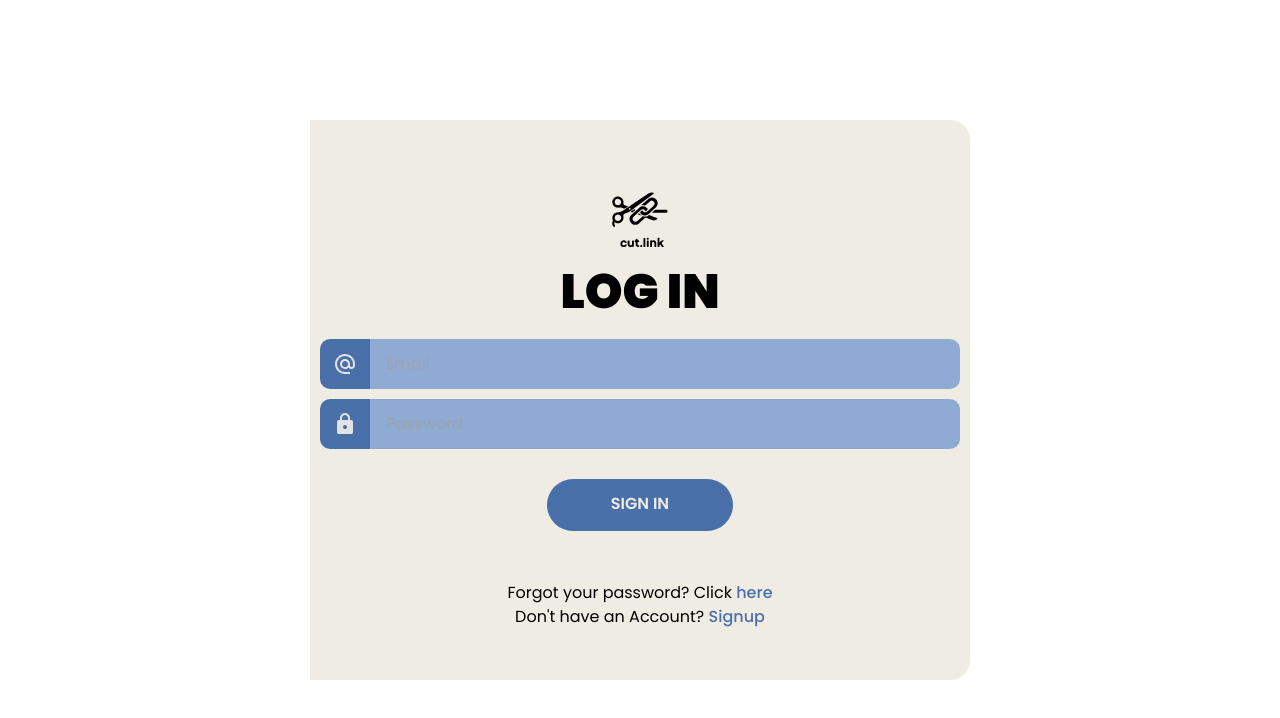
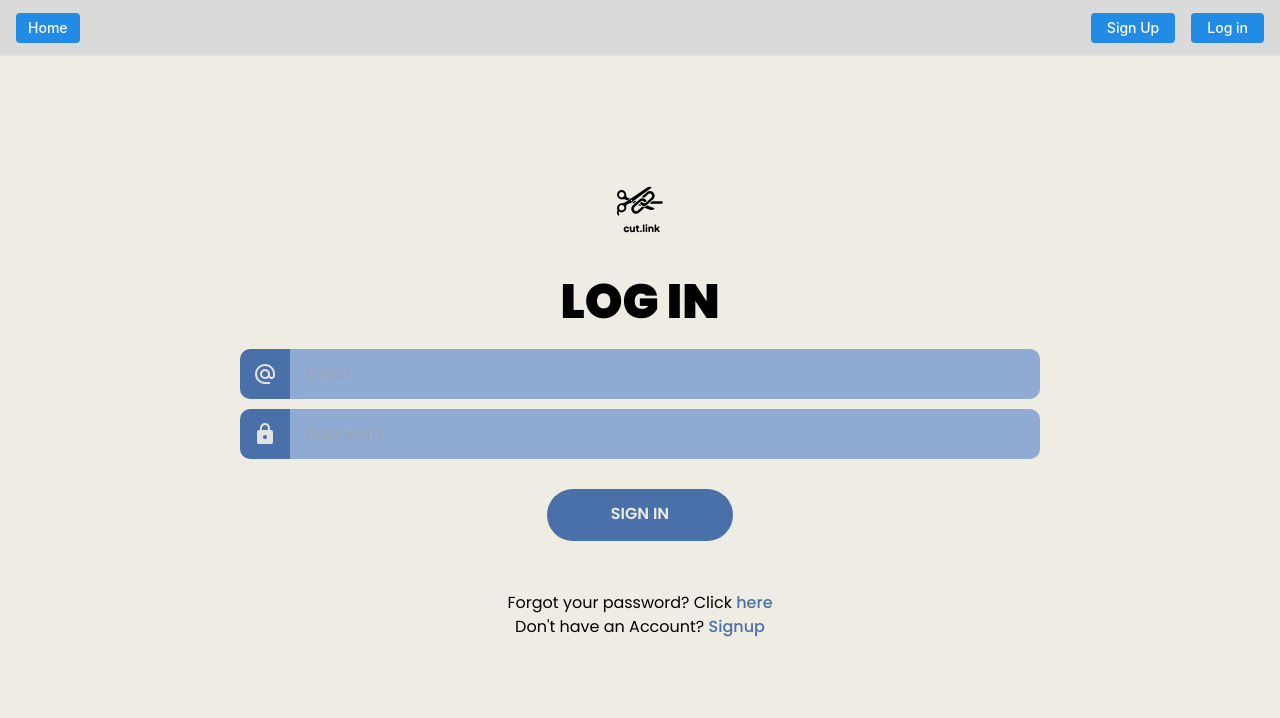
Before and after one commit to TomFiji/cut.link, a React (Vite) app: page /signin in a window 1280 px wide. Shown: the top 718 px of the page. Built offline with nearby package versions, Linux system fonts and the light colour scheme; no server answers; a web font is replaced by a local one.

Commit message:
Finalize header with check isSignedIn & isAdmin

```diff
--- a/src/App.jsx
+++ b/src/App.jsx
@@ -17,7 +17,7 @@ function App() {
   const location = useLocation();
 
   //Pages where navbar should be hidden
-  const noShowHeaderRoutes = ['/signup', '/signin', '/verify-email', '/error', '/forgot-password', '/confirm-passwords']
+  const noShowHeaderRoutes = ['/verify-email', '/error', '/forgot-password', '/confirm-passwords']
   const shouldShowHeader = !noShowHeaderRoutes.includes(location.pathname);
   return (
     <MantineProvider>
--- a/src/components/Header.jsx
+++ b/src/components/Header.jsx
@@ -18,7 +18,7 @@ function Header() {
     const [isAdmin, setIsAdmin] = useState(null)
 
     const navigate = useNavigate()
-    const admin_id = process.env.VITE_ADMIN_ID;
+    const admin_id = import.meta.env.VITE_ADMIN_ID;
 
     async function signOut() {
     const { error } = await supabase.auth.signOut()
@@ -60,21 +60,6 @@ function Header() {
     }
 
 
-  const items = links.map((link) => (
-    <a
-      key={link.label}
-      href={link.link}
-      className={classes.link}
-      data-active={active === link.link || undefined}
-      onClick={(event) => {
-        event.preventDefault();
-        setActive(link.link);
-      }}
-    >
-      {link.label}
-    </a>
-  ));
-
   useEffect(() => {
         checkSignedIn();
     }, [])
@@ -84,43 +69,90 @@ function Header() {
       <Container size="md" className={classes.inner}>
         <Group gap={5} visibleFrom="xs">
           <a
-                key='Home'
+                key='home'
                 href='/'
                 className={classes.link}
                 data-active={active === '/' || undefined}
                 onClick={(event) => {
                     event.preventDefault();
                     setActive('/');
+                    navigate('/');
                 }}
                 >
                 {'Home'}
             </a>
-             <a
-                key={link.label}
-                href={link.link}
+            {isSignedIn === true && (
+            <a
+                key='your-links'
+                href='/all-urls'
                 className={classes.link}
-                data-active={active === link.link || undefined}
+                data-active={active === '/all-urls' || undefined}
                 onClick={(event) => {
                     event.preventDefault();
-                    setActive(link.link);
+                    setActive('/all-urls');
+                    navigate('/all-urls');
                 }}
                 >
-                {link.label}
-            </a>
-             <a
-                key={link.label}
-                href={link.link}
+                {'Your Links'}
+            </a> )}
+            {isAdmin === true && (
+            <a
+                key='admin'
+                href='/admin'
                 className={classes.link}
-                data-active={active === link.link || undefined}
+                data-active={active === '/admin' || undefined}
                 onClick={(event) => {
                     event.preventDefault();
-                    setActive(link.link);
+                    setActive('/admin');
+                    navigate('/admin');
                 }}
                 >
-                {link.label}
-            </a>
+                {'Admin'}
+            </a> )}
         </Group>
-
+        <Group className={classes.signInOutButton}>
+            {isSignedIn === true && (
+              <a
+              key='logout-button'
+              className={classes.buttonLink}
+              onClick={(event) => {
+                  event.preventDefault();
+                  signOut()
+                  navigate('/admin');
+              }}
+              >
+              {'Log out'}
+              </a>
+            )}
+            {isSignedIn === false && (
+              <>
+              <a
+                key='sign-up'
+                href='/signup'
+                className={classes.buttonLink}
+                onClick={(event) => {
+                    event.preventDefault();
+                    setActive('/signup');
+                    navigate('/signup');
+                }}
+                >
+                {'Sign Up'}
+              </a>
+              <a
+                key='log-in'
+                href='/signin'
+                className={classes.buttonLink}
+                onClick={(event) => {
+                    event.preventDefault();
+                    setActive('/signin');
+                    navigate('/signin');
+                }}
+                >
+                {'Log in'}
+              </a>
+              </>
+            )}
+        </Group>
         <Burger opened={opened} onClick={toggle} hiddenFrom="xs" size="sm" />
       </Container>
     </header>
--- a/src/components/UserUrlsTable.jsx
+++ b/src/components/UserUrlsTable.jsx
@@ -47,7 +47,6 @@ function UserUrlsTable(){
 
     return(
     <>
-    <h1> Your Links </h1>
     <br />
     <ScrollArea className={classes.scrollArea} onScrollPositionChange={({ y }) => setScrolled(y !== 0)}>
         <Table miw={700} className={classes.table}>
--- a/src/css/App.css
+++ b/src/css/App.css
@@ -1,9 +1,22 @@
 #root {
-  max-width: 1280px;
-  margin: 0 auto;
-  padding: 2rem;
-  text-align: center;
+  width: 100%;
+  min-height: 100vh;
+}
 
+.app-shell {
+  width: 100%;
+  min-height: 100vh;
+  display: flex;
+  flex-direction: column;
+  background-color: #EFECE3;
+}
+
+.main-content {
+  flex: 1;
+  width: 100%;
+  display: flex;
+  justify-content: center;
+  align-items: center;
 }
 
 .logo {
--- a/src/css/HeaderSimple.module.css
+++ b/src/css/HeaderSimple.module.css
@@ -1,7 +1,7 @@
 .header {
   height: 56px;
   margin-bottom: 120px;
-  background-color: var(--mantine-color-body);
+  background-color: #dadada;
   border-bottom: 1px solid light-dark(var(--mantine-color-gray-3), var(--mantine-color-dark-4));
   position: fixed;
   top: 0;
@@ -14,7 +14,7 @@
 .inner {
   height: 56px;
   display: flex;
-  justify-content: center;
+  justify-content: space-between;
   align-items: center;
   max-width: 100% !important;
   padding: 0 20px;
@@ -39,3 +39,27 @@
     color: var(--mantine-color-white);
   }
 }
+
+.signInOutButton {
+  display: flex;
+  gap: 8px;
+  margin-left: auto;
+}
+
+.buttonLink {
+  display: block;
+  line-height: 1;
+  padding: 8px 16px;
+  border-radius: var(--mantine-radius-sm);
+  text-decoration: none;
+  color: var(--mantine-color-white);
+  font-size: var(--mantine-font-size-sm);
+  font-weight: 500;
+  background-color: var(--mantine-color-blue-filled);
+  cursor: pointer;
+  border: none;
+
+  @mixin hover {
+    background-color: var(--mantine-color-blue-6);
+  }
+}
--- a/src/css/Home.css
+++ b/src/css/Home.css
@@ -6,6 +6,7 @@
     --text-color: black;
     --accent-color: #4A70A9;
     --input-color: #8FABD4;
+    --background-color:
 }
 
 .url-input-label{
--- a/src/css/Signup.css
+++ b/src/css/Signup.css
@@ -12,6 +12,13 @@
     padding: 0;
 }
 
+.body{
+    min-height: 100vh;
+    width: 100%;
+    display: flex;
+    align-items: center;
+    justify-content: center;
+}
 
 .sign-up-div{
     font-family: Poppins, Segoe UI, sans-serif;
@@ -19,9 +26,9 @@
     color: var(--text-color);
     text-align: center;
     background-color: var(--base-color);
-    height: 70vh;
-    padding: 10px;
-    border-radius: 0 20px 20px 0;
+    width: 100%;
+    min-height: 100vh;
+    padding: 40px;
     display: flex;
     flex-direction: column;
     align-items: center;
@@ -30,29 +37,35 @@
 
 .logo{
     display: block;
-    width: 20vw;
-    margin: 0 auto;
+    width: 150px;
+    max-width: 100%;
+    margin: 0 auto 20px;
+    align-self: center;
 }
 
 .sign-up-div h1{
     font-size: 3rem;
     font-weight: 900;
     text-transform: uppercase;
+    align-self: center;
 }
 
 .sign-up-div form{
+    width: 100%;
+    max-width: 900px;
     margin-top: 20px;
     margin-bottom: 50px;
     display: flex;
     flex-direction: column;
-    align-items: center;
+    align-items: stretch;
     gap: 10px;
 }
 
 .sign-up-div form>div{
-    width: 50vw;
+    width: 100%;
+    max-width: 800px;
     display: flex;
-    justify-content: center;
+    margin: 0 auto;
 }
 
 .sign-up-div form label{
@@ -81,6 +94,7 @@
     flex-grow: 1;
     min-width: 0;
     height: 50px;
+    width: 100%;
     padding: 1em;
     font: inherit;
     border-radius: 0 10px 10px 0;
@@ -106,6 +120,8 @@
 
 .sign-up-div form button{
     margin-top: 10px;
+    margin-left: auto;
+    margin-right: auto;
     border: none;
     border-radius: 1000px;
     padding: .85em 4em;
@@ -134,4 +150,5 @@
 
 .sign-up-div #errors{
     color: red;
+    text-align: center;
 }
--- a/src/css/index.css
+++ b/src/css/index.css
@@ -10,9 +10,11 @@
 
   color-scheme: light dark;
   color: black;
-  background-color: #EFECE3;
+  --base-color: #EFECE3;
+  background-color: var(--base-color);
   --accent-color: #4A70A9;
   --input-color: #8FABD4;
+  --text-color: black;
 
   font-synthesis: none;
   text-rendering: optimizeLegibility;
@@ -63,8 +65,6 @@ a:hover {
 
 body {
   margin: 0;
-  display: flex;
-  place-items: center;
   min-width: 320px;
   min-height: 100vh;
 }
@@ -95,8 +95,8 @@ button:focus-visible {
 
 @media (prefers-color-scheme: light) {
   :root {
-    color: #213547;
-    background-color: #ffffff;
+    color: var(--text-color);
+    background-color: var(--base-color);
   }
   a:hover {
     color: #747bff;
```
Also changed, not shown: 1 other file (tests, documents, lock files or other folders).
